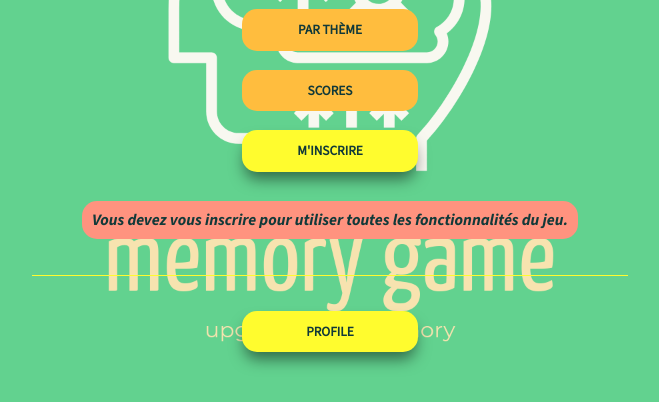
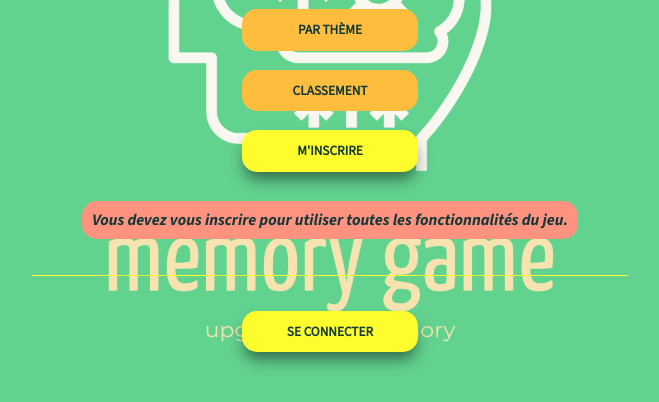
Before and after one commit to houseOftaz/memory_final, a React (Vite) app in the folder client-side/: page / in a window 1280 px wide. Shown: the part 310-712 px from the top of the page, without its empty margins (310-969 px from the left). Built offline with nearby package versions, Linux system fonts and the light colour scheme; no server answers.

Commit message:
COOKIE deleted !!!!!

```diff
--- a/client-side/src/components/buttons/LinkButton.jsx
+++ b/client-side/src/components/buttons/LinkButton.jsx
@@ -1,6 +1,6 @@
 import { Link, useNavigate } from "react-router-dom";
 
-function LinkButton({ linkTo, testClick, disabled, label }) {
+function LinkButton({ linkTo, onClickUserAction, disabled, label }) {
   const navigate = useNavigate();
   const clickSound = (url) => {
     const audio = new Audio(url);
@@ -9,8 +9,8 @@ function LinkButton({ linkTo, testClick, disabled, label }) {
 
   const handleClick = async (e) => {
     clickSound("/sounds/click.flac");
-    if (testClick) {
-      await testClick(e);
+    if (onClickUserAction) {
+      await onClickUserAction(e);
       navigate(linkTo);
     }
   };
--- a/client-side/src/context/SessionContextProvider.jsx
+++ b/client-side/src/context/SessionContextProvider.jsx
@@ -1,7 +1,14 @@
 import { createContext, useState, useEffect } from "react";
 
-export const SessionContext = createContext();
+export const SessionContext = createContext({
+  user: {
+    firstname: "",
+    lastname: "",
+    email: "",
+  },
+});
 
+// {children} est le children du provider dans l'app
 const SessionContextProvider = ({ children }) => {
   const [session, setSession] = useState();
 
--- a/client-side/src/pages/layout/Footer.jsx
+++ b/client-side/src/pages/layout/Footer.jsx
@@ -1,11 +1,23 @@
+import { useContext } from "react";
+import { SessionContext } from "../../context/SessionContextProvider";
 import { Link } from "react-router-dom";
 
-const Footer = ({ linkTo, label, className }) => {
+const Footer = () => {
+  // session est un objet, il contient une clef user qui est null (loading)
+  // ou objet vide si le user n'est pas connecté
+  // un objet c'est une clef une valeur
+  // un tableau c'est des valeur avec index [0.1.2.3.4]
+  // session = {user: {email: "test@test.com"}}
+  const { session } = useContext(SessionContext);
+
   return (
     <>
       <div className="footer-separator"></div>
-      <Link to={linkTo} className={className}>
-        {label}
+      <Link
+        to={!session?.user.email ? "/login" : "/profile"}
+        className="link-button"
+      >
+        {!session?.user.email ? "Se connecter" : "profile"}
       </Link>
     </>
   );
--- a/client-side/src/pages/users/HomePage.jsx
+++ b/client-side/src/pages/users/HomePage.jsx
@@ -5,7 +5,23 @@ import Footer from "../layout/Footer";
 
 const HomeMenu = () => {
   const { session } = useContext(SessionContext);
-  console.log(session);
+
+  const handleLogout = async () => {
+    const response = await fetch(
+      `${import.meta.env.VITE_BASE_URL_BACKEND}/server-side/auth/logout`,
+      {
+        credentials: "include", // c'est lui qui envoie ou non le cookie
+      }
+    );
+    if (response.ok) {
+      // la reponse contient un code HTTP
+      const data = await response.json(); // response contient un objet
+      console.log(response);
+      console.log(data);
+    } else {
+      console.log("Erreur lors de la déconnexion");
+    }
+  };
 
   return (
     <nav className="home-page">
@@ -30,21 +46,25 @@ const HomeMenu = () => {
       />
 
       <LinkButton
-        linkTo={"/score"}
-        label={"Scores"}
+        linkTo={"/classement"}
+        label={"classement"}
         disabled={!session?.user?.email}
       />
 
-      <LinkButton linkTo={"/register"} label={"M'inscrire"} />
+      <LinkButton
+        linkTo={!session?.user?.email ? "/register" : "/"}
+        label={!session?.user?.email ? "M'inscrire" : "Se déconnecter"}
+        onClickUserAction={!session?.user?.email ? null : handleLogout}
+      />
 
-      {!session && (
+      {!session?.user?.email && (
         <p>
           Vous devez vous inscrire pour utiliser toutes les fonctionnalités du
           jeu.
         </p>
       )}
 
-      <Footer linkTo={"/profile"} label={"profile"} className={"link-button"} />
+      <Footer />
     </nav>
   );
 };
--- a/client-side/src/pages/users/LoginPage.jsx
+++ b/client-side/src/pages/users/LoginPage.jsx
@@ -20,7 +20,6 @@ function LoginPage() {
 
   const handleSubmit = async (e) => {
     e.preventDefault();
-    console.log(formData);
     // NEW INFO HERE warning
     const response = await fetch(
       `${import.meta.env.VITE_BASE_URL_BACKEND}/server-side/auth/login`,
--- a/client-side/src/pages/users/ProfilPage.jsx
+++ b/client-side/src/pages/users/ProfilPage.jsx
@@ -43,7 +43,6 @@ function ProfilPage() {
 
   const handleSubmit = async (e) => {
     e.preventDefault();
-    console.log(profilData);
   };
 
   return (
--- a/client-side/src/pages/users/RegisterPage.jsx
+++ b/client-side/src/pages/users/RegisterPage.jsx
@@ -48,7 +48,6 @@ const Register = () => {
         throw new Error("Problème de connexion");
       }
     } catch (error) {
-      console.log("Erreur lors de la soumission du formulaire", error);
       setShowSubmitFormPopup(false);
       setError("Problème de connexion");
     }
@@ -124,7 +123,7 @@ const Register = () => {
           className="register-btn"
           linkTo={"/"}
           label={"Valider"}
-          testClick={handleSubmit}
+          onClickUserAction={handleSubmit}
         />
       </form>
       {showSubmitFormPopup && (
```
Also changed, not shown: 2 other files (tests, documents, lock files or other folders).
